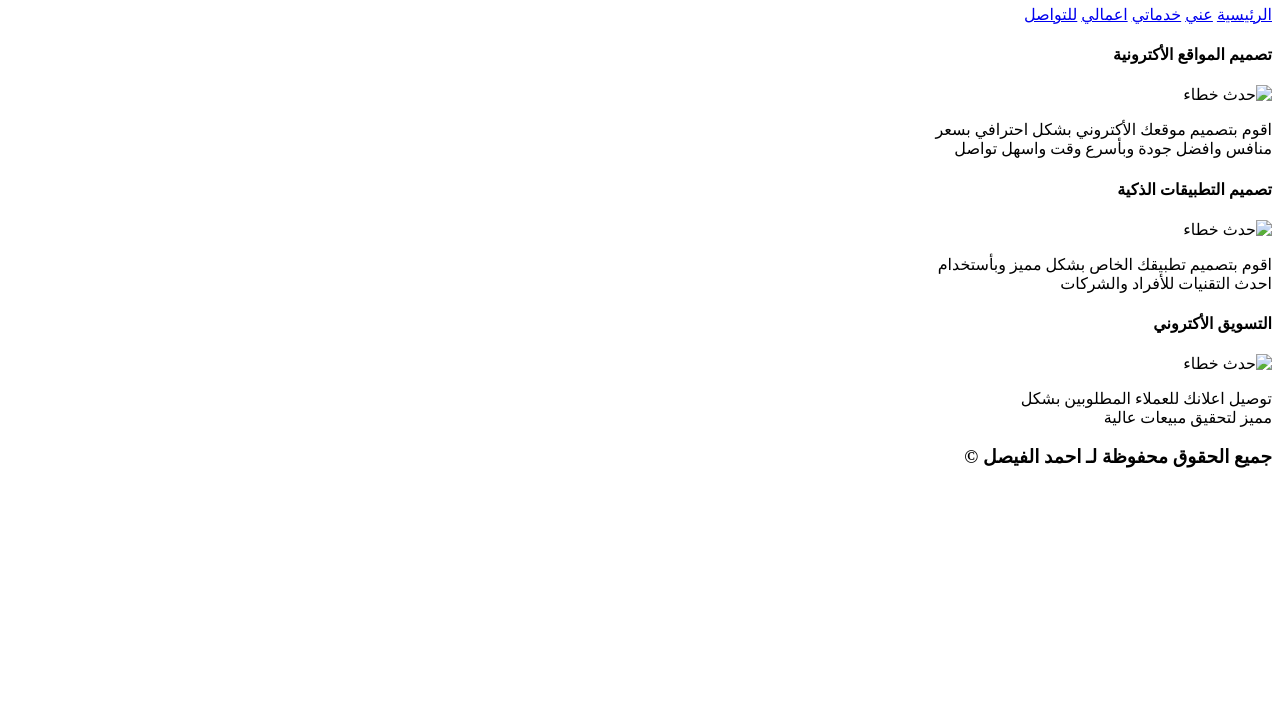
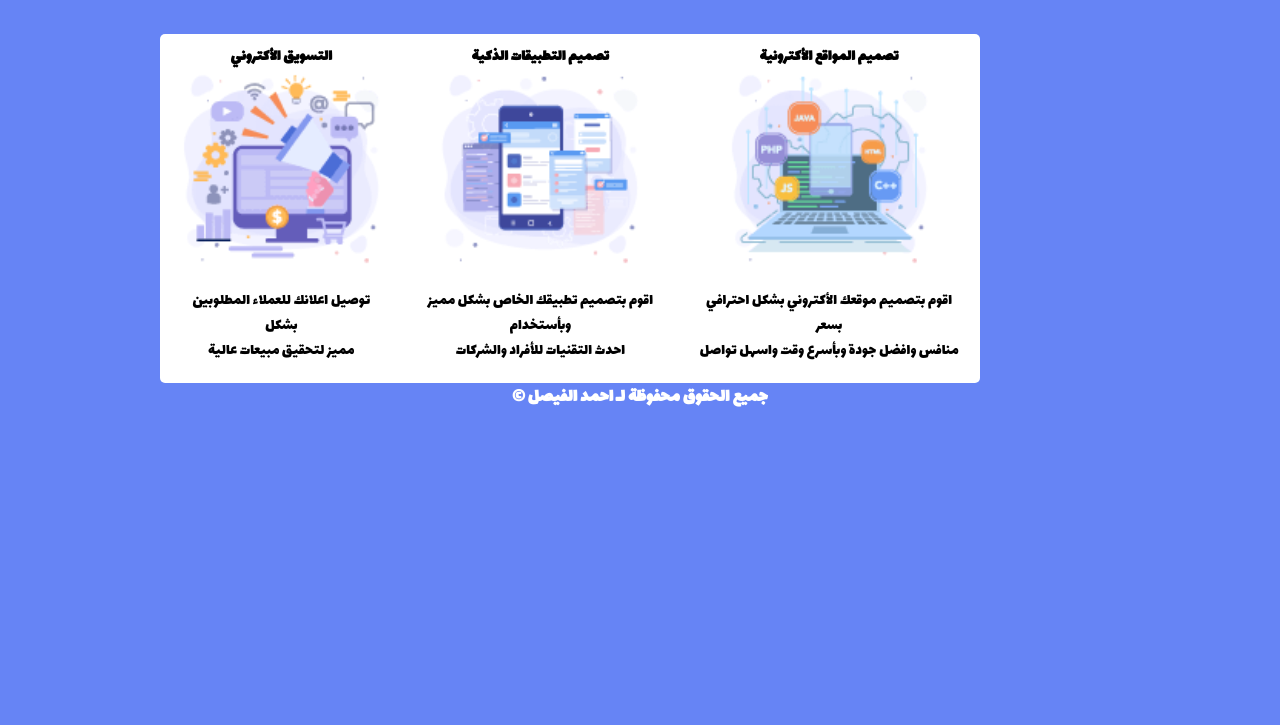
Before and after one commit to AHMED667830/web-site-ahmed-alfaisal3, a plain HTML site: page index3.html in a window 1280 px wide. Shown: the part 75-800 px from the top of the page. Drawn offline with Linux system fonts and the light colour scheme; the site is published under a folder, as on GitHub Pages, so addresses that start at the root find nothing; a web font is replaced by a local one.

Commit message:
Update index3.html

```diff
--- a/index3.html
+++ b/index3.html
@@ -4,7 +4,7 @@
     <meta charset="UTF-8">
     <meta http-equiv="X-UA-Compatible" content="IE=edge">
     <meta name="viewport" content="width=device-width, initial-scale=1.0">
-    <link rel="stylesheet" href="/css/style3.css">
+    <link rel="stylesheet" href="css/style3.css">
     <!--الخط الأول انجليزي-->
     <link rel="preconnect" href="https://fonts.googleapis.com">
     <link rel="preconnect" href="https://fonts.gstatic.com" crossorigin>
@@ -34,17 +34,17 @@
 
                <div>
                    <h4>تصميم المواقع الأكترونية</h4>
-                   <img src="/imgs/15.png" alt="حدث خطاء" width="200px">
+                   <img src="imgs/15.png" alt="حدث خطاء" width="200px">
                    <p>اقوم بتصميم موقعك الأكتروني بشكل احترافي بسعر<br> منافس وافضل جودة وبأسرع وقت واسهل تواصل</p>
                </div>
                <div>
                    <h4>تصميم التطبيقات الذكية</h4>
-                   <img src="/imgs/14.png" alt="حدث خطاء"  width="200px">
+                   <img src="imgs/14.png" alt="حدث خطاء"  width="200px">
                    <p>اقوم بتصميم تطبيقك الخاص بشكل مميز وبأستخدام<br> احدث التقنيات للأفراد والشركات</p>
                </div>
                <div>
                    <h4>التسويق الأكتروني</h4>
-                   <img src="/imgs/11.png" alt="حدث خطاء"  width="200px">
+                   <img src="imgs/11.png" alt="حدث خطاء"  width="200px">
                    <p>توصيل اعلانك للعملاء المطلوبين بشكل <br>مميز لتحقيق مبيعات عالية</p>
                </div>
 
```
